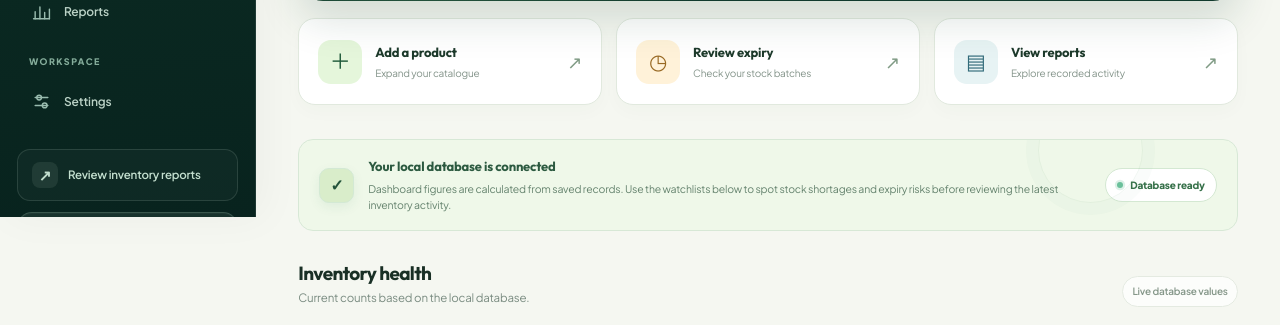
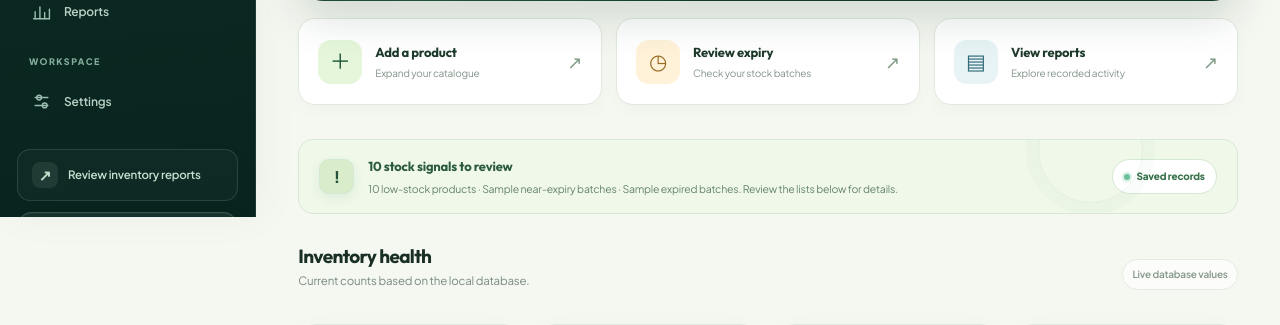
Before and after one commit to krisvan123/CS50X_FinalProject, a Flask app: template templates/index.html in a window 1280 px wide. Shown: the part 583-908 px from the top of the page. Run offline with Flask 3, Linux system fonts and the light colour scheme; the template is opened without the code that fills it: most values are stand-ins (such as "Sample title", 1, 10 or a date in 2020).

Commit message:
Make dashboard status banner actionable and data-driven

```diff
--- a/templates/index.html
+++ b/templates/index.html
@@ -66,13 +66,14 @@
     </a>
 </section>
 
-<section class="welcome-strip" aria-label="Database status">
-    <div class="welcome-icon" aria-hidden="true">✓</div>
+{% set attention_count = stats.low_stock_products + stats.near_expiry_batches + stats.expired_batches %}
+<section class="welcome-strip {% if attention_count > 0 %}needs-review{% endif %}" aria-label="Inventory notifications">
+    <div class="welcome-icon" aria-hidden="true">{% if attention_count > 0 %}!{% else %}✓{% endif %}</div>
     <div>
-        <strong>Your local database is connected</strong>
-        <p>Dashboard figures are calculated from saved records. Use the watchlists below to spot stock shortages and expiry risks before reviewing the latest inventory activity.</p>
+        <strong>{% if active_count == 0 %}Your inventory workspace is ready{% elif attention_count > 0 %}{{ attention_count }} stock signals to review{% else %}No stock warnings in the current snapshot{% endif %}</strong>
+        <p>{% if active_count == 0 %}Add your first product, then receive stock to begin tracking inventory activity.{% else %}{{ stats.low_stock_products }} low-stock products · {{ stats.near_expiry_batches }} near-expiry batches · {{ stats.expired_batches }} expired batches. Review the lists below for details.{% endif %}</p>
     </div>
-    <span class="status-pill"><span aria-hidden="true"></span> Database ready</span>
+    <span class="status-pill"><span aria-hidden="true"></span> Saved records</span>
 </section>
 
 <section class="section-block" aria-labelledby="inventory-metrics-title">
```
